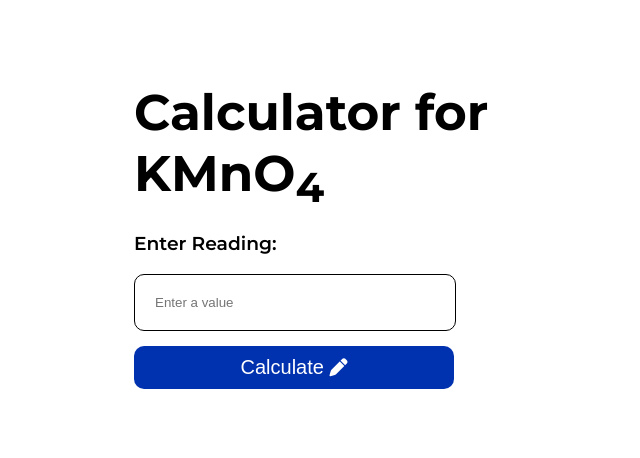
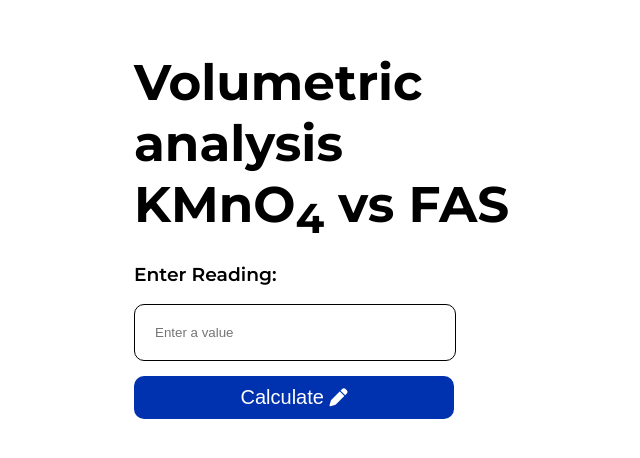
Before and after one commit to CatifiedSWE/KMnO4vsFAS, a plain HTML site: page index.html in a window 1280 px wide. Shown: the part 172-630 px from the top of the page, without its empty margins (346-986 px from the left). Drawn offline with Linux system fonts and the light colour scheme.

Commit message:
Update index.html

```diff
--- a/index.html
+++ b/index.html
@@ -4,7 +4,7 @@
     <meta charset="UTF-8">
     <meta name="viewport" content="width=device-width, initial-scale=1">
     <script src="https://kit.fontawesome.com/a1a3f29f79.js" crossorigin="anonymous"></script>
-    <title>Chemistry Practical Calculator</title>
+    <title>KMnO4 vs. FAS</title>
       <link rel="icon" type="image/x-icon" href="./icon.jpg">
   </head>
 <style>
@@ -88,7 +88,7 @@ button {
         <div class="Molar-Mass">
 
 
-          <h1>Calculator for KMnO<sub>4</sub> </h1>
+          <h1>Volumetric analysis KMnO<sub>4</sub> vs FAS</h1>
           <h3>Enter Reading:</h3>
           <div class="input">
 
```
